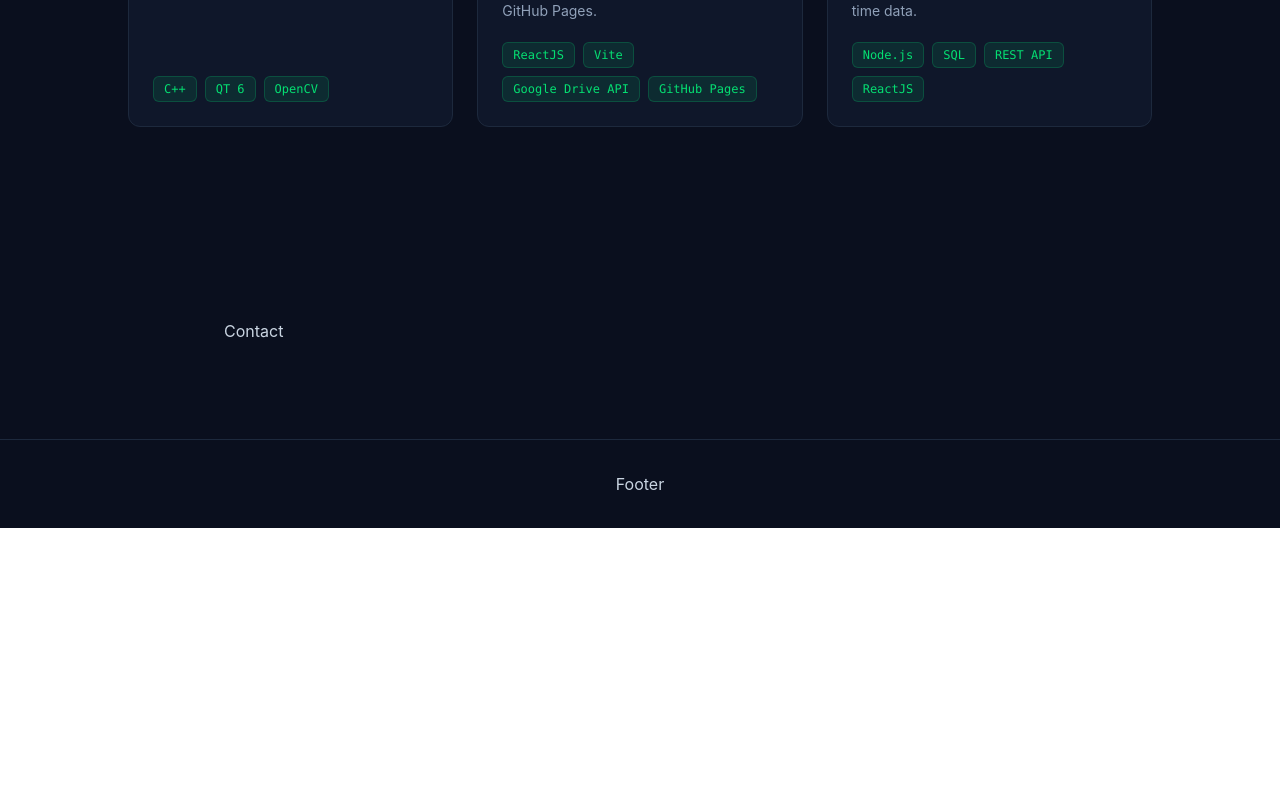
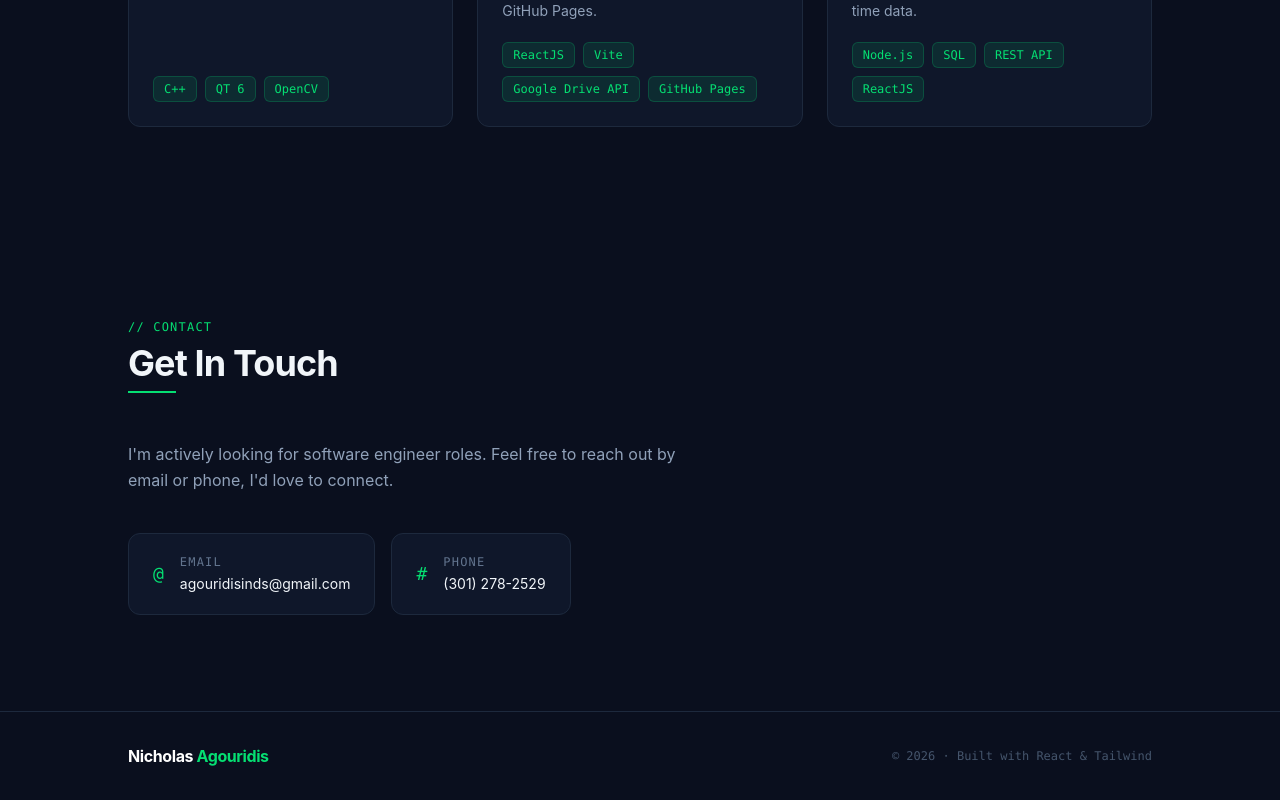
Before and after one commit to Nagouridis/Portfolio, a React (Vite) app: page / in a window 1280 px wide. Shown: the part 2555-3355 px from the top of the page. Before the commit the page ends 3083 px from the top, so only its background shows below. Built offline with nearby package versions, Linux system fonts and the light colour scheme.

Commit message:
Added contact and footer sections

```diff
--- a/src/components/Contact.jsx
+++ b/src/components/Contact.jsx
@@ -1,7 +1,53 @@
 export default function Contact() {
-    return (
-      <section id="contact" className="px-8 py-24 max-w-4xl mx-auto">
-        <p>Contact</p>
-      </section>
-    )
-  }
+  return (
+    <section id="contact" className="px-8 py-24">
+      <div className="max-w-5xl mx-auto">
+
+        <p className="font-mono text-green-400 text-xs tracking-widest uppercase mb-2">
+          // Contact
+        </p>
+        <h2 className="text-4xl font-bold text-slate-100 tracking-tight mb-2">
+          Get In Touch
+        </h2>
+        <div className="w-12 h-0.5 bg-green-400 mb-12" />
+
+        <p className="text-slate-400 text-base leading-relaxed max-w-xl mb-10">
+          I'm actively looking for software engineer roles. Feel free to reach out
+          by email or phone, I'd love to connect.
+        </p>
+
+        <div className="flex flex-col sm:flex-row gap-4">
+
+            <a
+              href="mailto:agouridisnds@gmail.com"
+              className="bg-[#0f172a] border border-slate-800 rounded-xl px-6 py-5 flex items-center gap-4 hover:border-green-400/40 transition-colors group"
+            >
+
+            <span className="font-mono text-green-400 text-lg">@</span>
+            <div>
+              <p className="font-mono text-xs text-slate-500 uppercase tracking-widest mb-1">Email</p>
+              <p className="text-slate-100 text-sm group-hover:text-green-400 transition-colors">
+                agouridisinds@gmail.com
+              </p>
+            </div>
+          </a>
+
+            <a
+              href="tel:3012782529"
+              className="bg-[#0f172a] border border-slate-800 rounded-xl px-6 py-5 flex items-center gap-4 hover:border-green-400/40 transition-colors group"
+            >
+
+            <span className="font-mono text-green-400 text-lg">#</span>
+            <div>
+              <p className="font-mono text-xs text-slate-500 uppercase tracking-widest mb-1">Phone</p>
+              <p className="text-slate-100 text-sm group-hover:text-green-400 transition-colors">
+                (301) 278-2529
+              </p>
+            </div>
+          </a>
+        </div>
+
+      </div>
+    </section>
+  )
+}
--- a/src/components/Footer.jsx
+++ b/src/components/Footer.jsx
@@ -1,7 +1,14 @@
 export default function Footer() {
-    return (
-      <footer className="border-t border-slate-800 py-8 text-center">
-        <p>Footer</p>
-      </footer>
-    )
-  }
+  return (
+    <footer className="border-t border-slate-800 py-8 px-8">
+      <div className="max-w-5xl mx-auto flex flex-col sm:flex-row items-center justify-between gap-4">
+        <span className="text-white font-bold tracking-tight">
+          Nicholas <span className="text-green-400">Agouridis</span>
+        </span>
+        <p className="font-mono text-slate-600 text-xs">
+          © {new Date().getFullYear()} · Built with React & Tailwind
+        </p>
+      </div>
+    </footer>
+  )
+}
```
